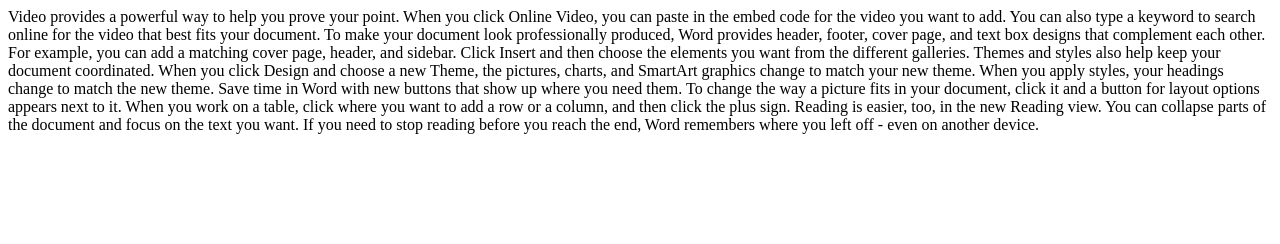
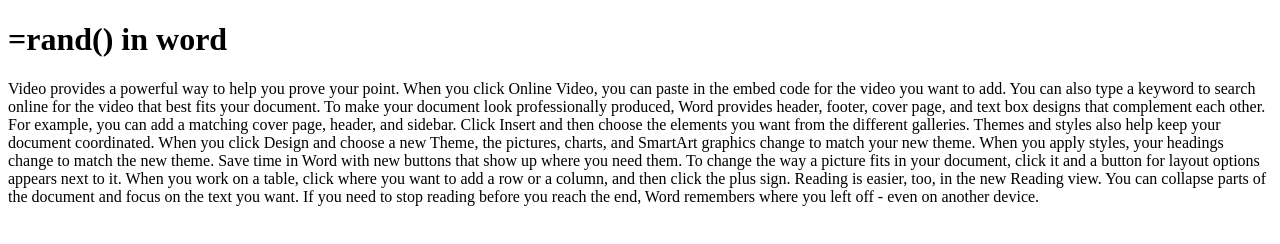
Before and after one commit to ADI13579/web-development, a plain HTML site: page index.html in a window 1280 px wide. Drawn offline with Linux system fonts and the light colour scheme.

Commit message:
From the machine

```diff
--- a/index.html
+++ b/index.html
@@ -2,11 +2,11 @@
 <html>
 <head>
 	<title>
-
 		Site
 	</title>
 </head>
 <body>
+	<h1>=rand() in word</h1>
 	Video provides a powerful way to help you prove your point. When you click Online Video, you can paste in the embed code for the video you want to add. You can also type a keyword to search online for the video that best fits your document.
 To make your document look professionally produced, Word provides header, footer, cover page, and text box designs that complement each other. For example, you can add a matching cover page, header, and sidebar. Click Insert and then choose the elements you want from the different galleries.
 Themes and styles also help keep your document coordinated. When you click Design and choose a new Theme, the pictures, charts, and SmartArt graphics change to match your new theme. When you apply styles, your headings change to match the new theme.
```
